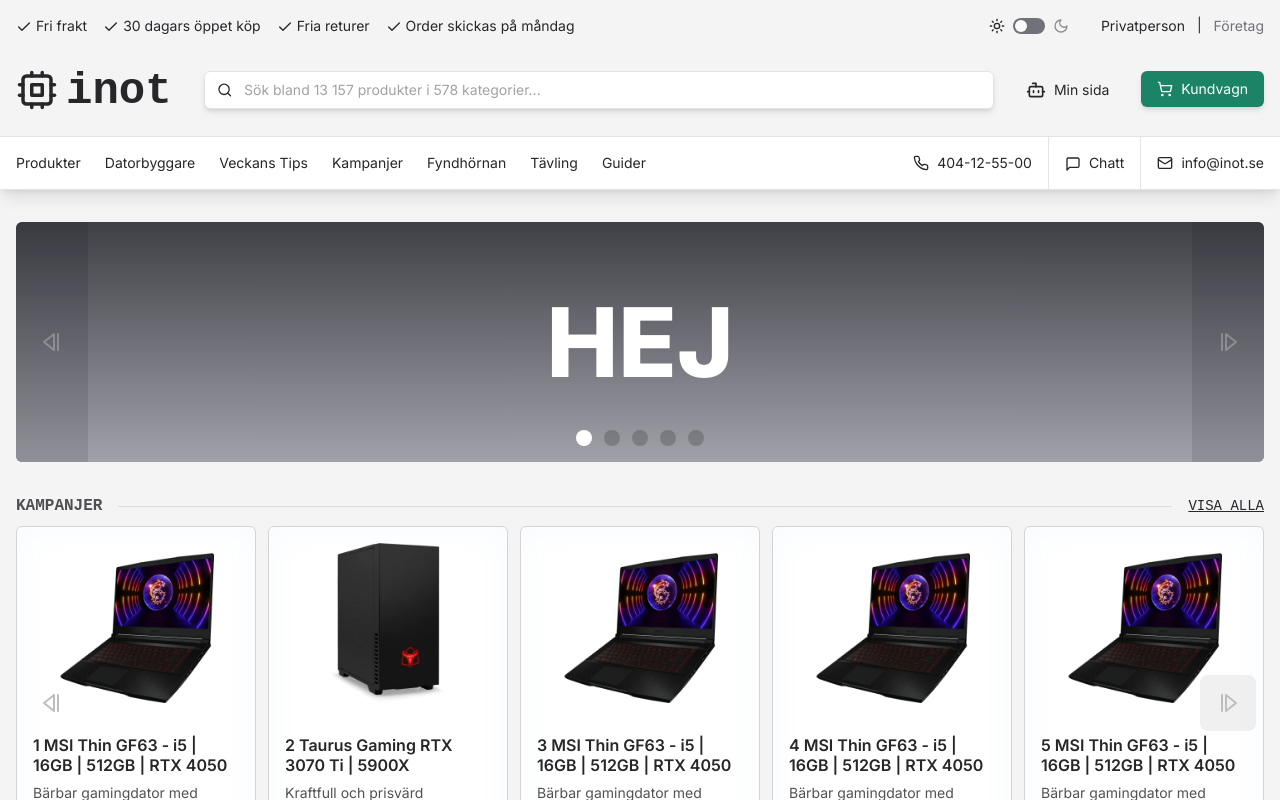
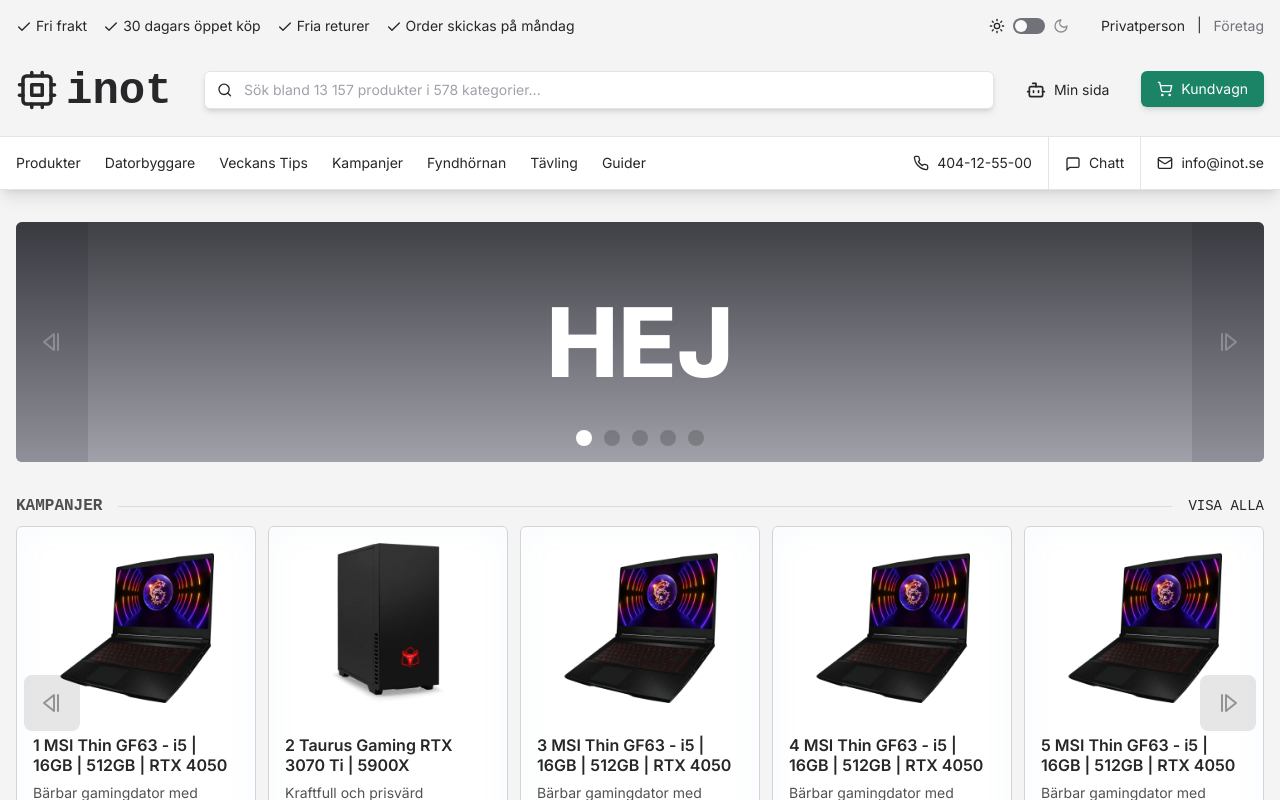
Before and after one commit to simon-off/inet-redesign, a React (Vite) app: page / in a window 1280 px wide. Shown: the top 800 px of the page. Built offline with nearby package versions, Linux system fonts and the light colour scheme.

Commit message:
fixed shelf scroll buttons and updated styling

```diff
--- a/src/components/BannerCarousel.tsx
+++ b/src/components/BannerCarousel.tsx
@@ -51,13 +51,13 @@
       )}
       <button
         onClick={leftButtonHandler}
-        className="absolute bottom-0 left-0 top-0 bg-gray-950 bg-opacity-50 p-4 px-6 text-white opacity-20 transition-opacity hover:opacity-100"
+        className="absolute bottom-0 left-0 top-0 bg-gray-950 bg-opacity-50 p-4 px-6 text-white opacity-20 transition-opacity hover:opacity-100 focus-visible:opacity-100"
       >
         <StepBack />
       </button>
       <button
         onClick={rightButtonHandler}
-        className="absolute bottom-0 right-0 top-0 bg-gray-950 bg-opacity-50 p-4 px-6 text-white opacity-20 transition-opacity hover:opacity-100"
+        className="absolute bottom-0 right-0 top-0 bg-gray-950 bg-opacity-50 p-4 px-6 text-white opacity-20 transition-opacity hover:opacity-100 focus-visible:opacity-100"
       >
         <StepForward />
       </button>
--- a/src/components/ItemShelf.tsx
+++ b/src/components/ItemShelf.tsx
@@ -25,31 +25,30 @@
   const { data, error, loading } = useFetch(`data/${props.fetchURL}`);
 
   // State and ref for horizontal scrolling functionality
-  const scrollRef = useRef<HTMLDivElement>(null);
+  const scrollRef = useRef<HTMLDivElement>(document.createElement("div"));
   const [scrollLocation, setScrollLocation] = useState<ScrollLocations>(ScrollLocations.Left);
 
-  const scrollButtonHandler = (direction: number) => {
-    if (!scrollRef.current) return;
+  const handleScrollButtonClick = (direction: number) => {
+    const ref = scrollRef.current;
 
-    const scrollPosition = scrollRef.current.scrollLeft;
-    const totalWidth = scrollRef.current.scrollWidth;
-    const visibleWidth = scrollRef.current.offsetWidth;
-
-    scrollRef.current.scroll({
-      left: scrollPosition + visibleWidth * direction,
+    ref.scroll({
+      left: ref.scrollLeft + ref.offsetWidth * direction,
       behavior: "smooth",
     });
+  };
 
-    if (scrollPosition <= 0) {
+  const handleScroll = () => {
+    const ref = scrollRef.current;
+    const activationPadding = 20;
+
+    if (ref.scrollLeft < activationPadding) {
       setScrollLocation(ScrollLocations.Left);
-    } else if (scrollPosition + visibleWidth >= totalWidth) {
+    } else if (ref.scrollLeft + ref.offsetWidth >= ref.scrollWidth - activationPadding) {
       setScrollLocation(ScrollLocations.Right);
     } else {
       setScrollLocation(ScrollLocations.Middle);
     }
   };
-
-  // TODO: Fix the scrolling...
 
   // RENDERING for error state
   if (error && error instanceof Error) {
@@ -72,7 +71,7 @@
           <h2 className="link font-semibold uppercase opacity-80 hover:opacity-100">{props.heading}</h2>
         </a>
         <div className="h-[1px] flex-1 bg-gray-400 bg-opacity-30"></div>
-        <a href={props.link} className="link text-sm underline">
+        <a href={props.link} className="link text-sm">
           Visa alla
         </a>
       </div>
@@ -83,6 +82,7 @@
       ) : (
         <div className="relative">
           <div
+            onScroll={handleScroll}
             ref={scrollRef}
             className={`grid snap-x grid-flow-col items-center overflow-x-scroll`}
             style={{
@@ -92,21 +92,25 @@
             }}
           >
             <button
-              onClick={() => scrollButtonHandler(-1)}
-              className={`absolute left-2 z-10 rounded-lg p-4 opacity-30 transition-opacity dark:opacity-50 ${
+              tabIndex={-1}
+              disabled={scrollLocation === ScrollLocations.Left}
+              onClick={() => handleScrollButtonClick(-1)}
+              className={`absolute left-2 z-10 rounded-lg bg-gray-950 bg-opacity-20 p-4 opacity-50 transition-opacity duration-500 hover:duration-150 dark:bg-opacity-50 ${
                 scrollLocation === ScrollLocations.Left
-                  ? "pointer-events-none opacity-20"
-                  : "bg-gray-950 bg-opacity-20 hover:opacity-100 dark:bg-opacity-50 hover:dark:opacity-100"
+                  ? "opacity-0 hover:opacity-20 focus-visible:opacity-20"
+                  : "hover:opacity-100 focus-visible:opacity-100"
               }`}
             >
               <StepBack />
             </button>
             <button
-              onClick={() => scrollButtonHandler(1)}
-              className={`absolute right-2 z-10 rounded-lg p-4 opacity-30 transition-opacity dark:opacity-50 ${
+              tabIndex={-1}
+              disabled={scrollLocation === ScrollLocations.Right}
+              onClick={() => handleScrollButtonClick(1)}
+              className={`absolute right-2 z-10 rounded-lg bg-gray-950 bg-opacity-20 p-4 opacity-50 transition-opacity duration-500 hover:duration-150 dark:bg-opacity-50 ${
                 scrollLocation === ScrollLocations.Right
-                  ? "pointer-events-none opacity-20"
-                  : "bg-gray-950 bg-opacity-20 hover:opacity-100 dark:bg-opacity-50 hover:dark:opacity-100"
+                  ? "opacity-0 hover:opacity-20 focus-visible:opacity-20"
+                  : "hover:opacity-100 focus-visible:opacity-100"
               }`}
             >
               <StepForward />
--- a/src/components/ShelfItem.tsx
+++ b/src/components/ShelfItem.tsx
@@ -3,8 +3,8 @@
 
 function ShelfItem({ product, index }: { product: IProduct; index: number }) {
   return (
-    <article className="relative flex h-full snap-start flex-col overflow-hidden rounded-md border border-gray-300 bg-white shadow-[inset_0_0_32px_rgba(100,150,200,0.05)] dark:border-gray-700 dark:bg-gray-800">
-      <a href="#" className="group">
+    <article className="relative h-full snap-start flex-col rounded-md border border-gray-300 bg-white shadow-[inset_0_0_32px_rgba(100,150,200,0.05)] dark:border-gray-700 dark:bg-gray-800">
+      <a href="#" className="group flex h-full flex-col rounded-md">
         <div className="h-48 p-4">
           <img src={`images/${product.image}`} alt={product.name} className="mx-auto h-full" />
         </div>
```
